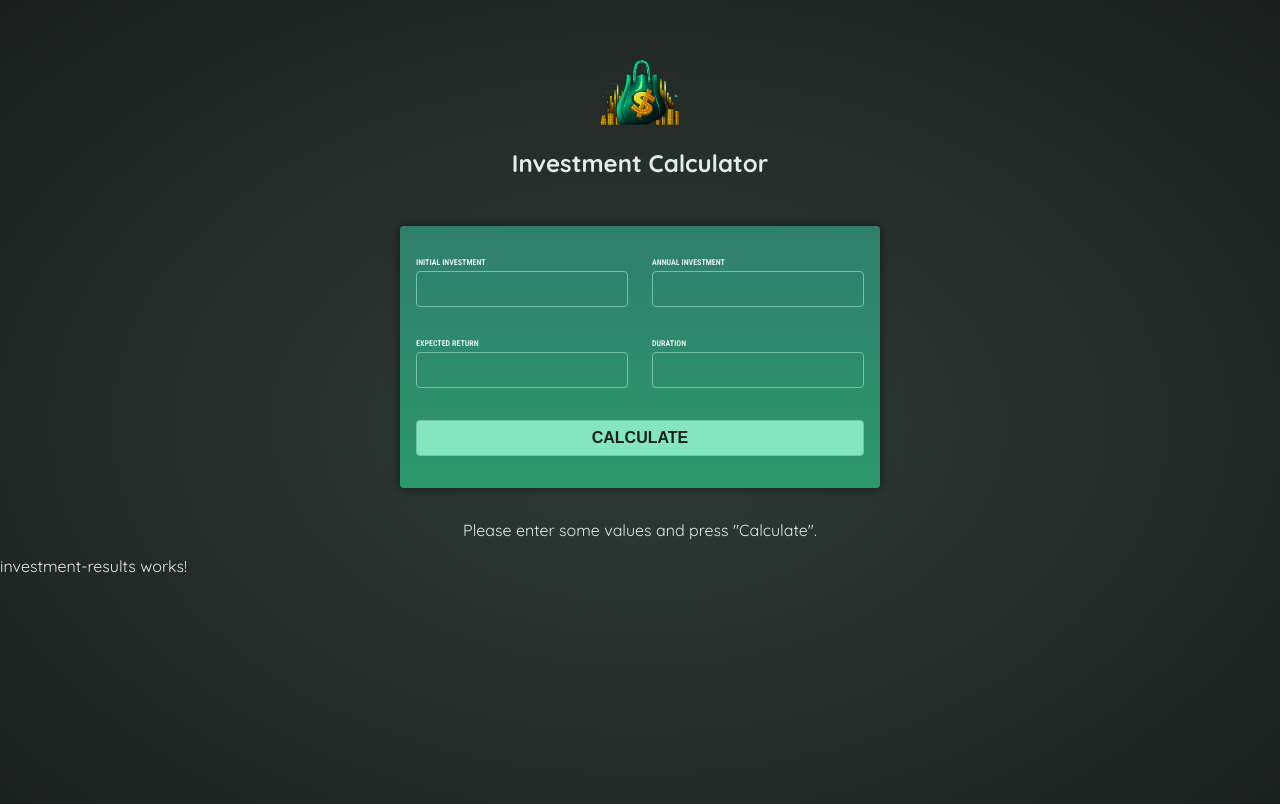
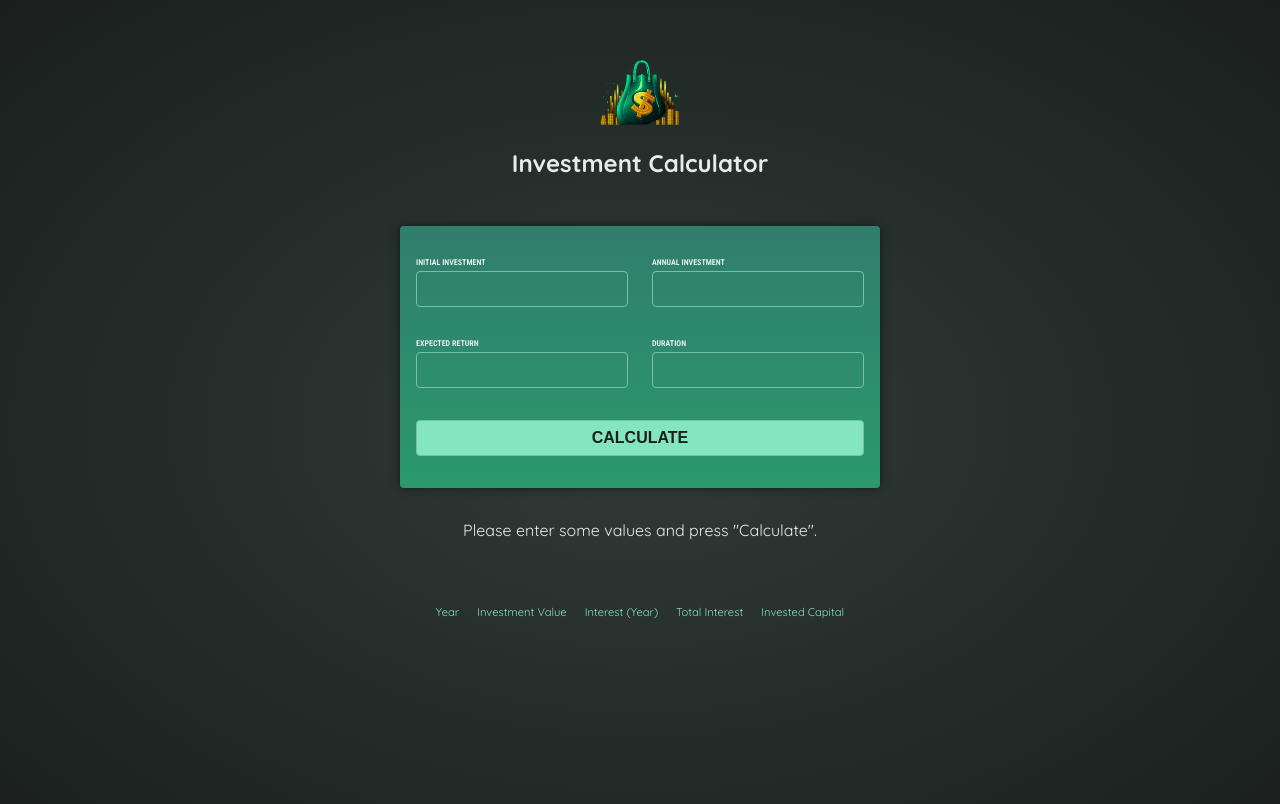
Before and after one commit to raseward14/investment-calculator, an Angular app: page / in a window 1280 px wide. Shown: the top 804 px of the page. Built offline with nearby package versions, Linux system fonts and the light colour scheme.

Commit message:
table header finished

```diff
--- a/src/app/investment-results/investment-results.component.html
+++ b/src/app/investment-results/investment-results.component.html
@@ -1 +1,15 @@
-<p>investment-results works!</p>
+<table>
+    <thead>
+        <tr>
+            <td>Year</td>
+            <td>Investment Value</td>
+            <td>Interest (Year)</td>
+            <td>Total Interest</td>
+            <td>Invested Capital</td>
+        </tr>
+    </thead>
+
+    <tbody>
+
+    </tbody>
+</table>
```
